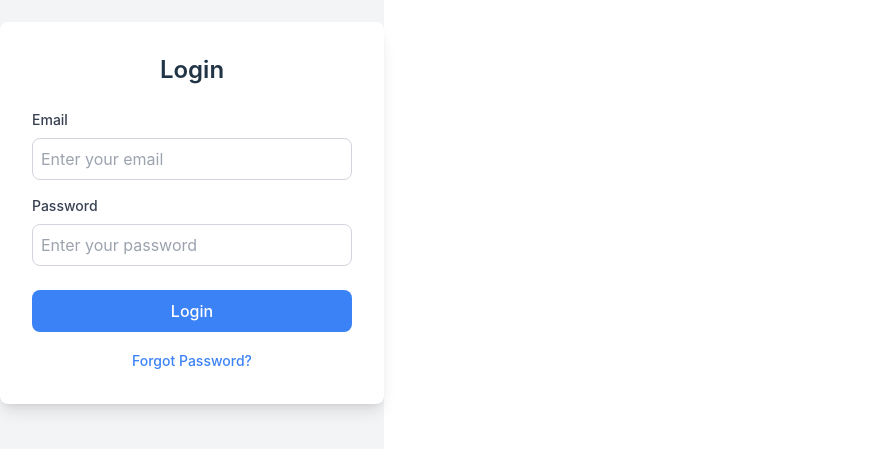
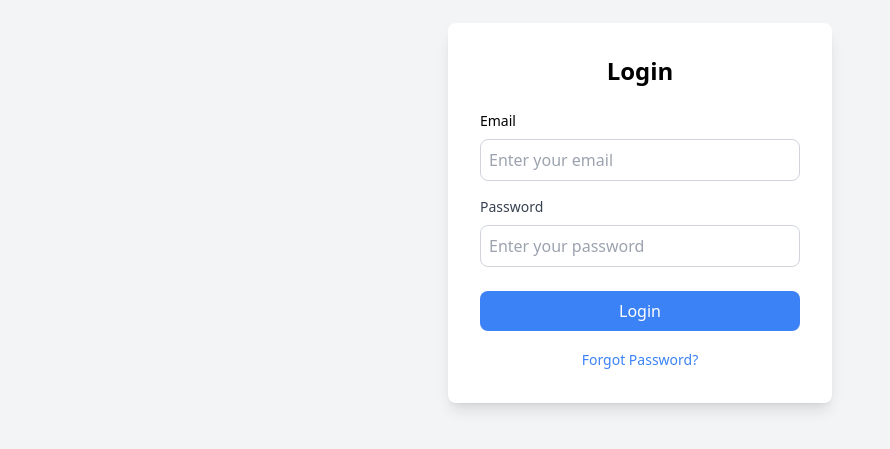
Before and after one commit to anderson895/Jcommerce_Web_application, a React (Vite) app: page / in a window 1280 px wide. Shown: the part 187-636 px from the top of the page, without its empty margins (0-890 px from the left). Built offline with nearby package versions, Linux system fonts and the light colour scheme.

Commit message:
using tailwind

```diff
--- a/src/App.jsx
+++ b/src/App.jsx
@@ -1,11 +1,9 @@
-import React, { useState } from 'react';
+// src/App.jsx
+import React from 'react';
+import LoginForm from './LoginForm';
 
 function App() {
-  const [email, setEmail] = useState('');
-  const [password, setPassword] = useState('');
-
-  const handleSubmit = (e) => {
-    e.preventDefault();
+  const handleSubmit = (email, password) => {
     // Handle login logic here
     console.log('Email:', email, 'Password:', password);
   };
@@ -14,40 +12,7 @@ function App() {
     <div className="min-h-screen bg-gray-100 flex items-center justify-center">
       <div className="bg-white p-8 rounded-lg shadow-lg w-96">
         <h2 className="text-2xl font-semibold text-center mb-6">Login</h2>
-        <form onSubmit={handleSubmit}>
-          <div className="mb-4">
-            <label htmlFor="email" className="block text-sm font-medium text-gray-700">Email</label>
-            <input
-            type="email"
-            id="email"
-            className="mt-2 p-2 w-full border border-gray-300 rounded-lg bg-white focus:outline-none focus:ring-2 focus:ring-blue-500"
-            placeholder="Enter your email"
-            value={email}
-            onChange={(e) => setEmail(e.target.value)}
-            required
-          />
-
-          </div>
-
-          <div className="mb-6">
-            <label htmlFor="password" className="block text-sm font-medium text-gray-700">Password</label>
-            <input
-              type="password"
-              id="password"
-              className="mt-2 p-2 w-full border border-gray-300 rounded-lg bg-white focus:outline-none focus:ring-2 focus:ring-blue-500"
-              placeholder="Enter your password"
-              value={password}
-              onChange={(e) => setPassword(e.target.value)}
-              required
-            />
-
-          </div>
-
-          <button type="submit" className="w-full py-2 bg-blue-500 text-white rounded-lg hover:bg-blue-600 focus:outline-none focus:ring-2 focus:ring-blue-400">
-            Login
-          </button>
-        </form>
-
+        <LoginForm onSubmit={handleSubmit} />
         <div className="mt-4 text-center">
           <a href="#" className="text-sm text-blue-500 hover:underline">Forgot Password?</a>
         </div>
--- /dev/null
+++ b/src/LoginForm.jsx
@@ -0,0 +1,48 @@
+// src/LoginForm.jsx
+import React, { useState } from 'react';
+
+function LoginForm({ onSubmit }) {
+  const [email, setEmail] = useState('');
+  const [password, setPassword] = useState('');
+
+  const handleSubmit = (e) => {
+    e.preventDefault();
+    onSubmit(email, password);
+  };
+
+  return (
+    <form onSubmit={handleSubmit}>
+      <div className="mb-4">
+        <label htmlFor="email" className="block text-sm font-medium">Email</label>
+        <input
+          type="email"
+          id="email"
+          className="mt-2 p-2 w-full border border-gray-300 rounded-lg bg-white focus:outline-none focus:ring-2 focus:ring-blue-500"
+          placeholder="Enter your email"
+          value={email}
+          onChange={(e) => setEmail(e.target.value)}
+          required
+        />
+      </div>
+
+      <div className="mb-6">
+        <label htmlFor="password" className="block text-sm font-medium text-gray-700">Password</label>
+        <input
+          type="password"
+          id="password"
+          className="mt-2 p-2 w-full border border-gray-300 rounded-lg bg-white text-gray-900 focus:outline-none focus:ring-2 focus:ring-blue-500"
+          placeholder="Enter your password"
+          value={password}
+          onChange={(e) => setPassword(e.target.value)}
+          required
+        />
+      </div>
+
+      <button type="submit" className="w-full py-2 bg-blue-500 text-white rounded-lg hover:bg-blue-600 focus:outline-none focus:ring-2 focus:ring-blue-400">
+        Login
+      </button>
+    </form>
+  );
+}
+
+export default LoginForm;
--- a/src/index.css
+++ b/src/index.css
@@ -1,73 +1,3 @@
 @tailwind base;
 @tailwind components;
 @tailwind utilities;
-
-
-:root {
-  font-family: Inter, system-ui, Avenir, Helvetica, Arial, sans-serif;
-  line-height: 1.5;
-  font-weight: 400;
-
-  color-scheme: light dark;
-  color: rgba(255, 255, 255, 0.87);
-  background-color: #242424;
-
-  font-synthesis: none;
-  text-rendering: optimizeLegibility;
-  -webkit-font-smoothing: antialiased;
-  -moz-osx-font-smoothing: grayscale;
-}
-
-a {
-  font-weight: 500;
-  color: #646cff;
-  text-decoration: inherit;
-}
-a:hover {
-  color: #535bf2;
-}
-
-body {
-  margin: 0;
-  display: flex;
-  place-items: center;
-  min-width: 320px;
-  min-height: 100vh;
-}
-
-h1 {
-  font-size: 3.2em;
-  line-height: 1.1;
-}
-
-button {
-  border-radius: 8px;
-  border: 1px solid transparent;
-  padding: 0.6em 1.2em;
-  font-size: 1em;
-  font-weight: 500;
-  font-family: inherit;
-  background-color: #1a1a1a;
-  cursor: pointer;
-  transition: border-color 0.25s;
-}
-button:hover {
-  border-color: #646cff;
-}
-button:focus,
-button:focus-visible {
-  outline: 4px auto -webkit-focus-ring-color;
-}
-
-@media (prefers-color-scheme: light) {
-  :root {
-    color: #213547;
-    background-color: #ffffff;
-  }
-  a:hover {
-    color: #747bff;
-  }
-  button {
-    background-color: #f9f9f9;
-  }
-}
```
